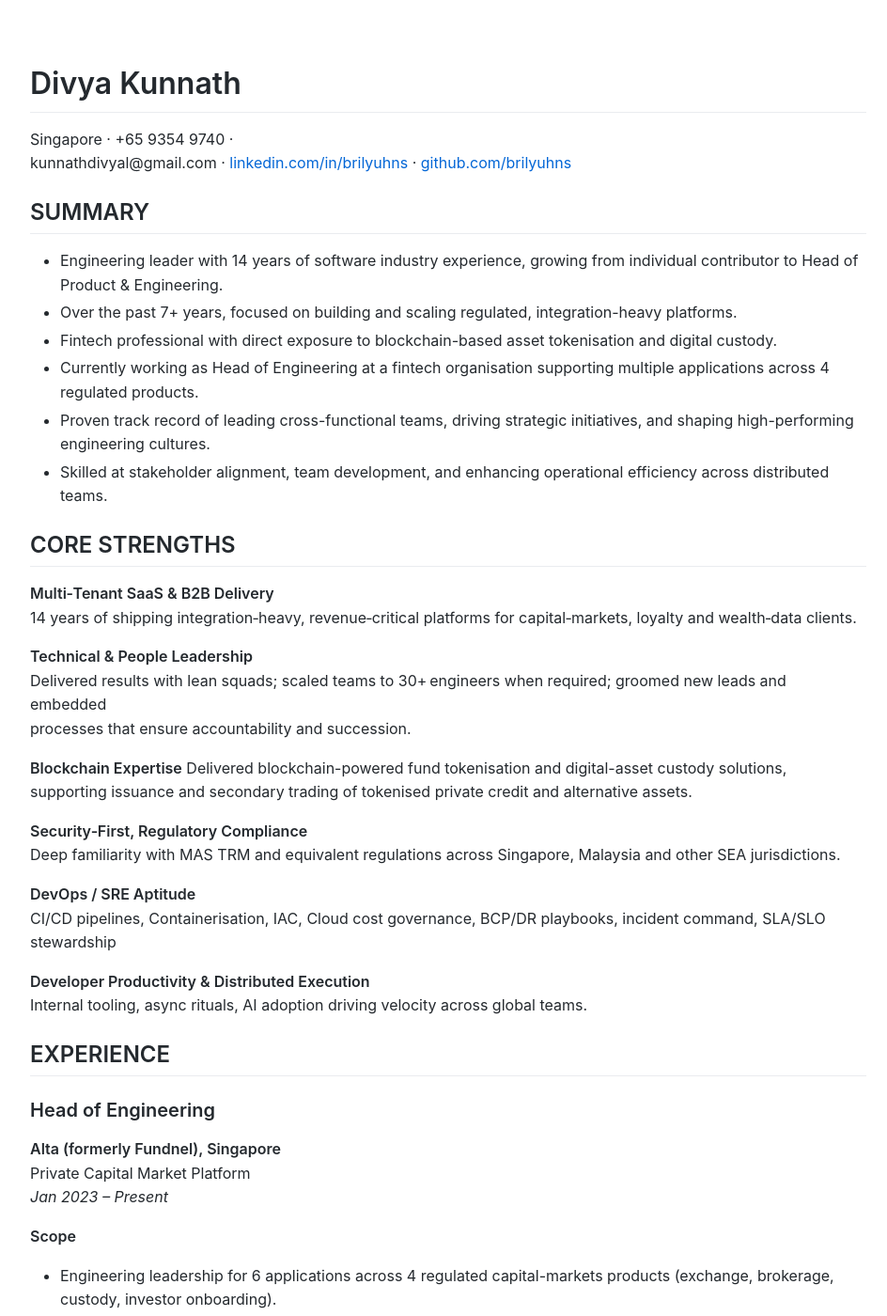
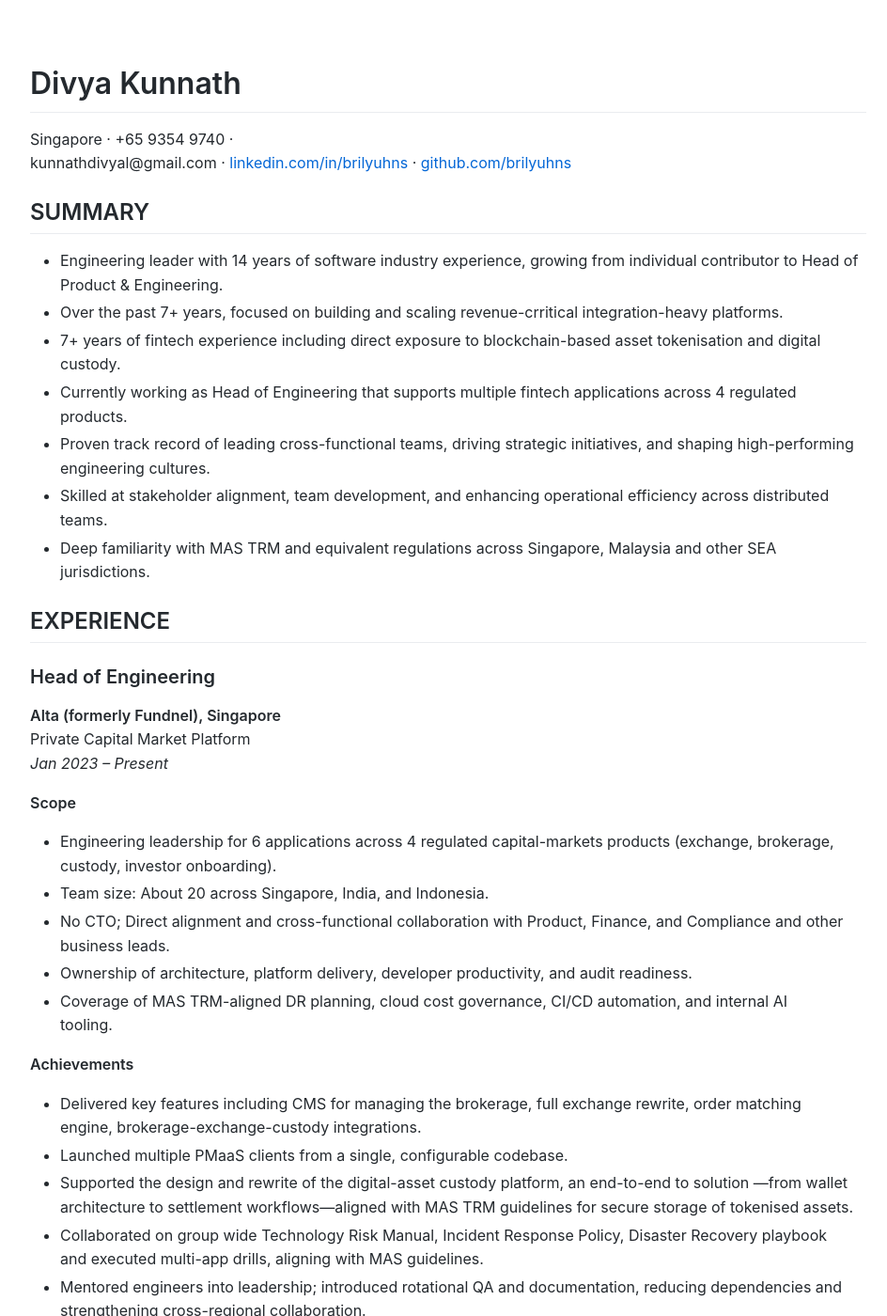
Before and after one commit to brilyuhns/brilyuhns.github.io, a Jekyll site: the page built from index.md, in a window 1280 px wide and 1400 px high. Shown: the whole window at 94% size, without its empty margins (163-1107 px from the left). Built offline with Jekyll 4.4.1, drawn with Linux system fonts in a browser that asks for light colours.

Commit message:
Brevity!

```diff
--- a/index.md
+++ b/index.md
@@ -15,33 +15,12 @@ kunnathdivyal@gmail.com · [linkedin.com/in/brilyuhns](https://www.linkedin.com/
 ## SUMMARY
 
 - Engineering leader with 14 years of software industry experience, growing from individual contributor to Head of Product & Engineering.
-- Over the past 7+ years, focused on building and scaling regulated, integration-heavy platforms.
-- Fintech professional with direct exposure to blockchain-based asset tokenisation and digital custody.
-- Currently working as Head of Engineering at a fintech organisation supporting multiple applications across 4 regulated products.
+- Over the past 7+ years, focused on building and scaling revenue-crritical integration-heavy platforms.
+- 7+ years of fintech experience including direct exposure to blockchain-based asset tokenisation and digital custody.
+- Currently working as Head of Engineering that supports multiple fintech applications across 4 regulated products.
 - Proven track record of leading cross-functional teams, driving strategic initiatives, and shaping high-performing engineering cultures.
 - Skilled at stakeholder alignment, team development, and enhancing operational efficiency across distributed teams.
-
-## CORE STRENGTHS
-
-**Multi‑Tenant SaaS & B2B Delivery**
-14 years of shipping integration‑heavy, revenue‑critical platforms for capital‑markets, loyalty and wealth‑data clients.
-
-**Technical & People Leadership**
-Delivered results with lean squads; scaled teams to 30+ engineers when required; groomed new leads and embedded
-processes that ensure accountability and succession.
-
-**Blockchain Expertise**
-Delivered blockchain-powered fund tokenisation and digital-asset custody solutions, supporting issuance and secondary trading of tokenised private credit and alternative assets.
-
-**Security‑First, Regulatory Compliance**
-Deep familiarity with MAS TRM and equivalent regulations across Singapore, Malaysia and other SEA jurisdictions.
-
-**DevOps / SRE Aptitude**
-CI/CD pipelines, Containerisation, IAC, Cloud cost governance, BCP/DR playbooks, incident command, SLA/SLO
-stewardship
-
-**Developer Productivity & Distributed Execution**
-Internal tooling, async rituals, AI adoption driving velocity across global teams.
+- Deep familiarity with MAS TRM and equivalent regulations across Singapore, Malaysia and other SEA jurisdictions.
 
 ## EXPERIENCE
 
```
